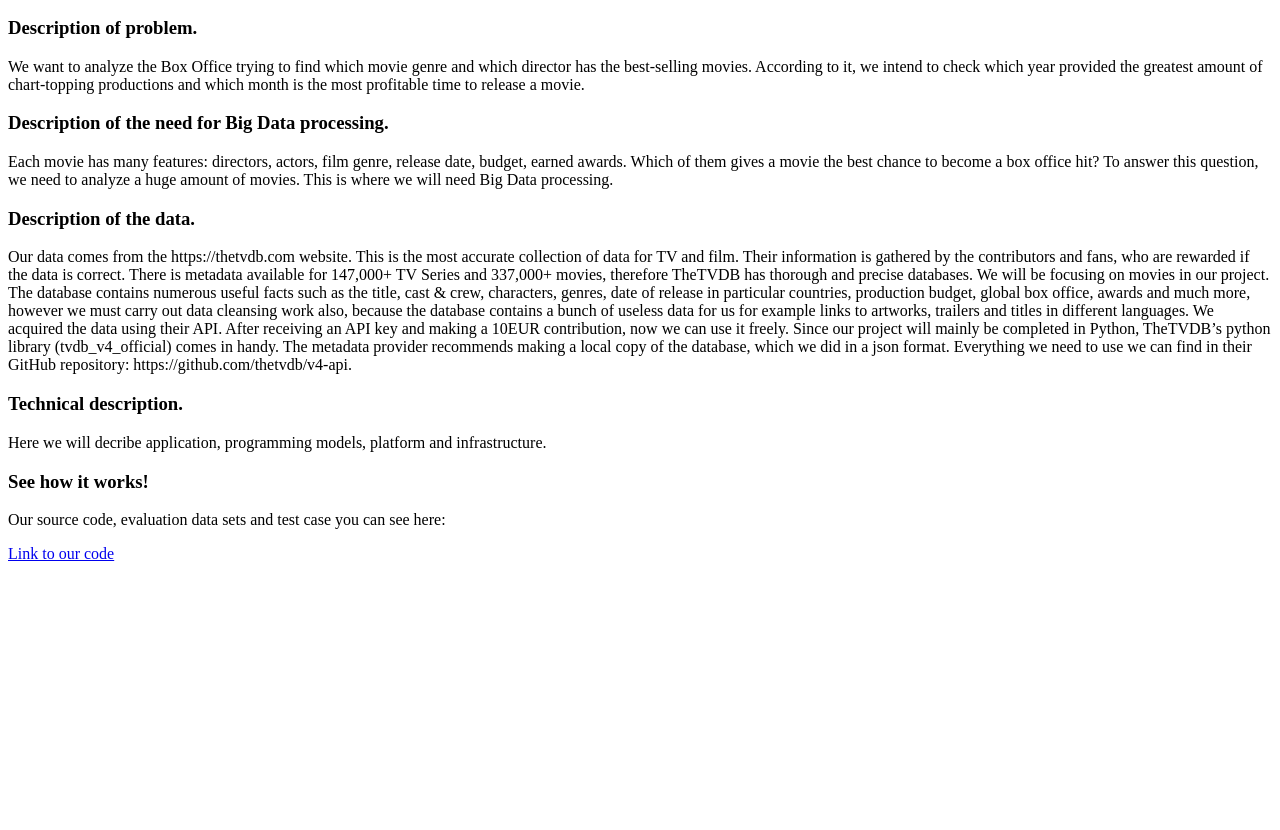
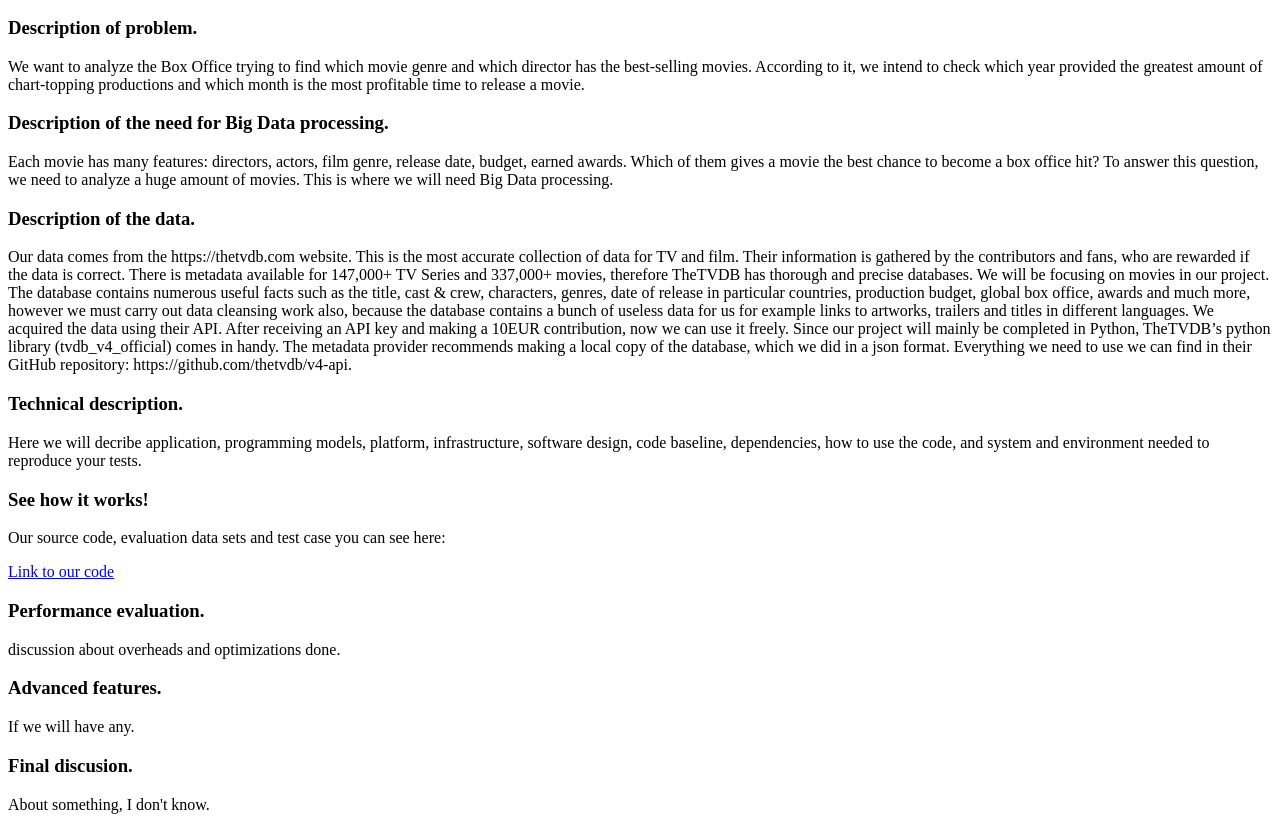
Before and after one commit to DragonSilverWind/boxoffice.github.io, a plain HTML site: page index.html in a window 1280 px wide. Shown: the part 110-940 px from the top of the page. Before the commit the page ends 800 px from the top, so only its background shows below. Drawn offline with Linux system fonts and the light colour scheme.

Commit message:
Update index.html

```diff
--- a/index.html
+++ b/index.html
@@ -14,8 +14,14 @@
 We will be focusing on movies in our project. The database contains numerous useful facts such as the title, cast & crew, characters, genres, date of release in particular countries, production budget, global box office, awards and much more, however we must carry out data cleansing work also, because the database contains a bunch of useless data for us for example links to artworks, trailers and titles in different languages.
 We acquired the data using their API. After receiving an API key and making a 10EUR contribution, now we can use it freely. Since our project will mainly be completed in Python, TheTVDB’s python library (tvdb_v4_official) comes in handy. The metadata provider recommends making a local copy of the database, which we did in a json format. Everything we need to use we can find in their GitHub repository: https://github.com/thetvdb/v4-api. </p>
 <h3>Technical description.</h3>
-  <p>Here we will decribe application, programming models, platform and infrastructure.</p>
+  <p>Here we will decribe application, programming models, platform, infrastructure, software design, code baseline, dependencies, how to use the code, and system and environment needed to reproduce your tests.</p>
 <h3>See how it works!</h3>
   <p>Our source code, evaluation data sets and test case you can see here:</p><a href="https://github.com/girale06/box-office-analysis"><p>Link to our code</p></a>
+<h3>Performance evaluation.</h3>
+  <p>discussion about overheads and optimizations done.</p>
+<h3>Advanced features.</h3>
+  <p>If we will have any.</p>
+<h3>Final discusion.</h3>
+<p>About something, I don't know.</p>
 </body>
 </html>
```
